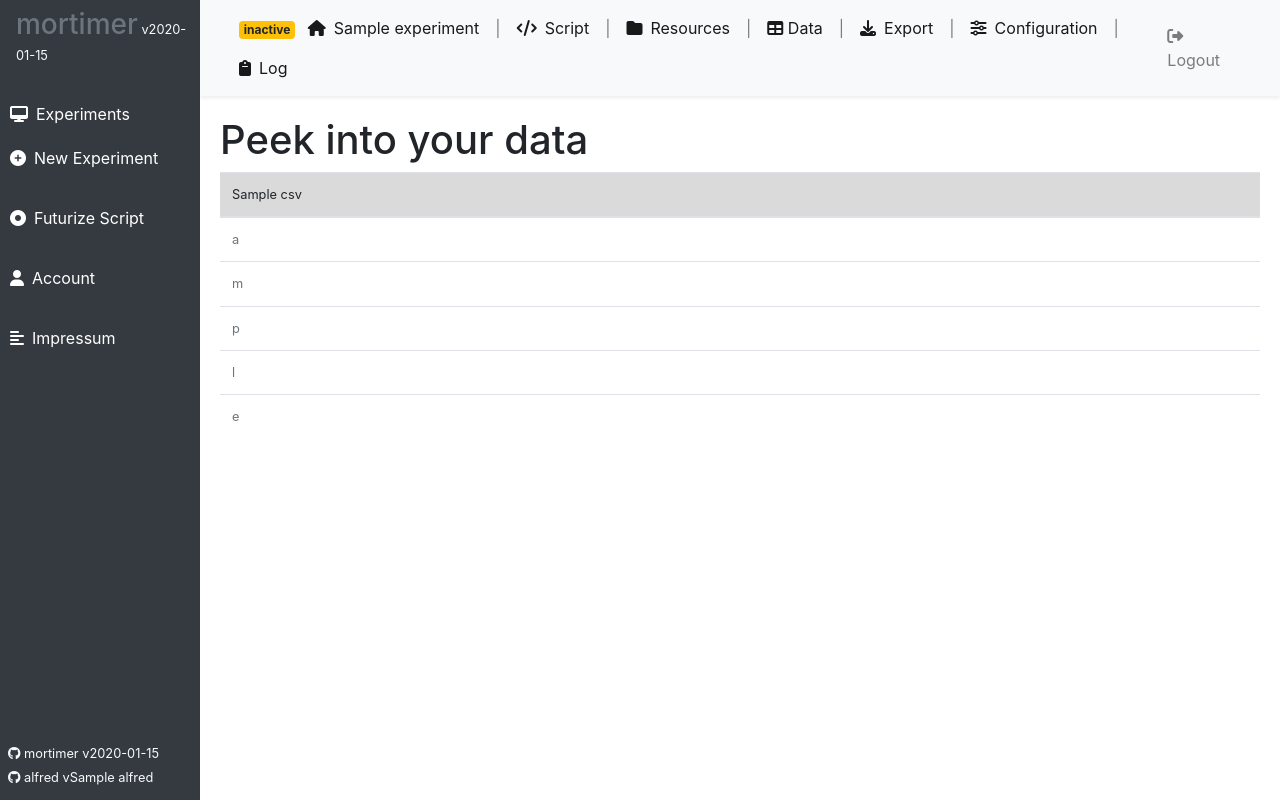
After one commit to ctreffe/mortimer, a Python web app: template src/mortimer/templates/data.html in a window 1280 px wide. The commit adds this page. Run offline with Jinja, Linux system fonts and the light colour scheme; the template is opened without the code that fills it: most values are stand-ins (such as "Sample title", 1, 10 or a date in 2020); some libraries are stand-ins or nearby versions.

Commit message:
add data tab
this tab allows a preview of experimental data

```diff
--- /dev/null
+++ b/src/mortimer/templates/data.html
@@ -0,0 +1,38 @@
+{% extends "layout_experiment.html" %}
+
+{% block content %}
+
+<!-- <div class="media content-section"> -->
+
+<!-- <div class="row">
+        <div class="col-xs-12"> -->
+<div>
+
+    <h1>Peek into your data</h1>
+
+  <div class="table-responsive">
+
+    <table class="table table-hover">
+
+      <thead>
+        <tr class="table-active">
+
+        {% for col in csv_list[0] %}
+        <th scope="col" class="small">{{ col }}</th>
+        {% endfor %}
+        </tr>
+      </thead>
+
+      <tbody>
+
+      {% for col in csv_list[1:] %}
+        <tr>
+        {% for cell in col %}
+            <td class="small text-muted">{{ cell }}</td>
+        {% endfor %}
+        </tr>
+
+      {% endfor %}
+
+
+{% endblock content %}
--- a/src/mortimer/templates/layout_experiment.html
+++ b/src/mortimer/templates/layout_experiment.html
@@ -20,6 +20,10 @@
     <li class="nav-item"><a
             href="{{ url_for('web_experiments.manage_resources', experiment_title=experiment.title, username=experiment.author) }}"
             class="nav-link active" id="nav-resources"><i class="fas fa-folder mr-2"></i>Resources</a></li>
+<li class="nav-item nav-link">|</li>
+    <li class="nav-item"><a
+            href="{{ url_for('web_experiments.data', experiment_title=experiment.title, username=experiment.author) }}"
+            class="nav-link active" id="nav-resources"><i class="fas fa-table"></i> Data</a></li>
     <li class="nav-item nav-link">|</li>
     <li class="nav-item"><a
             href="{{ url_for('web_experiments.web_export', experiment_title=experiment.title, username=experiment.author) }}"
```
Also changed, not shown: src/mortimer/web_experiments/routes.py (+31 -0 lines).
